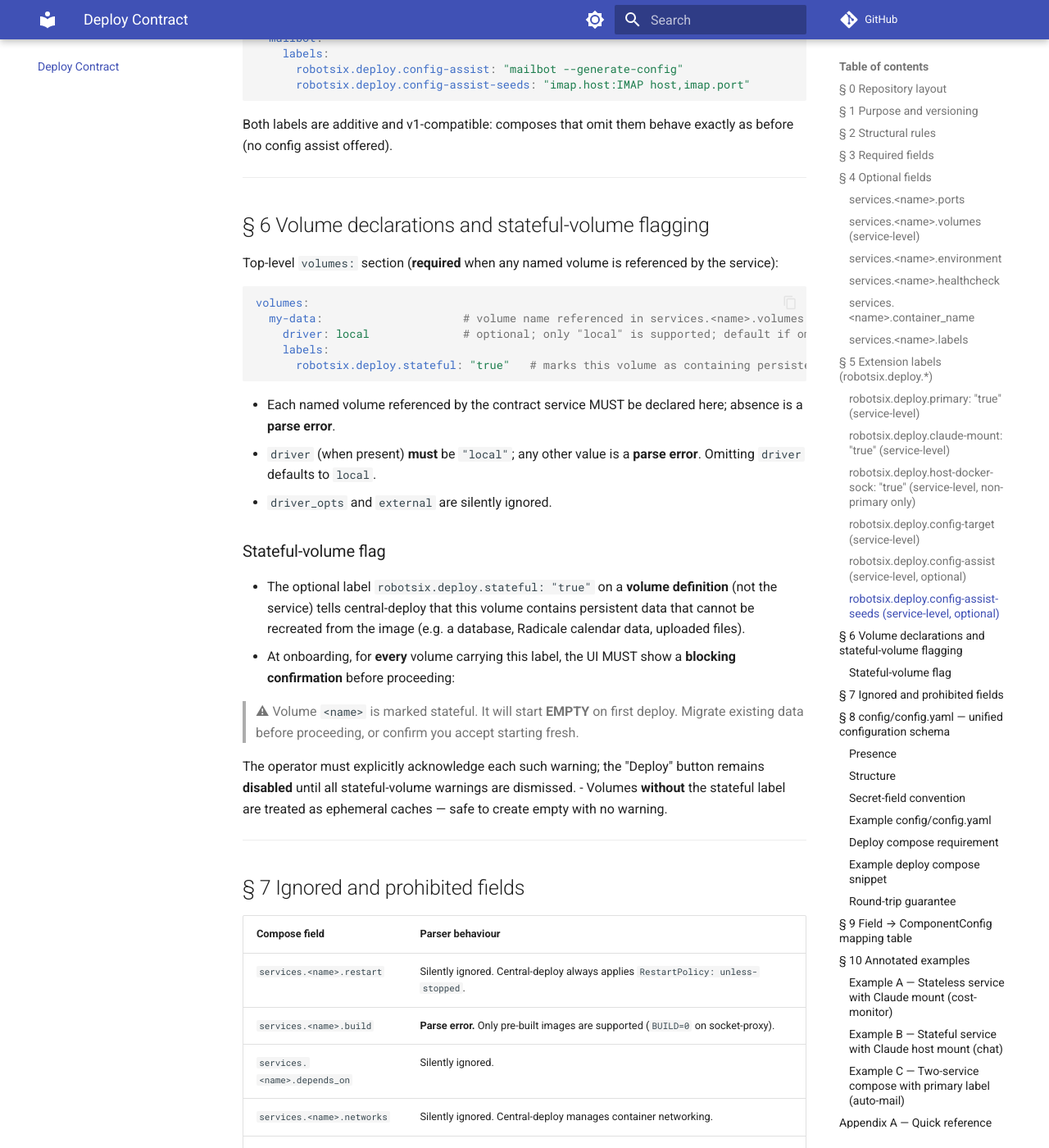
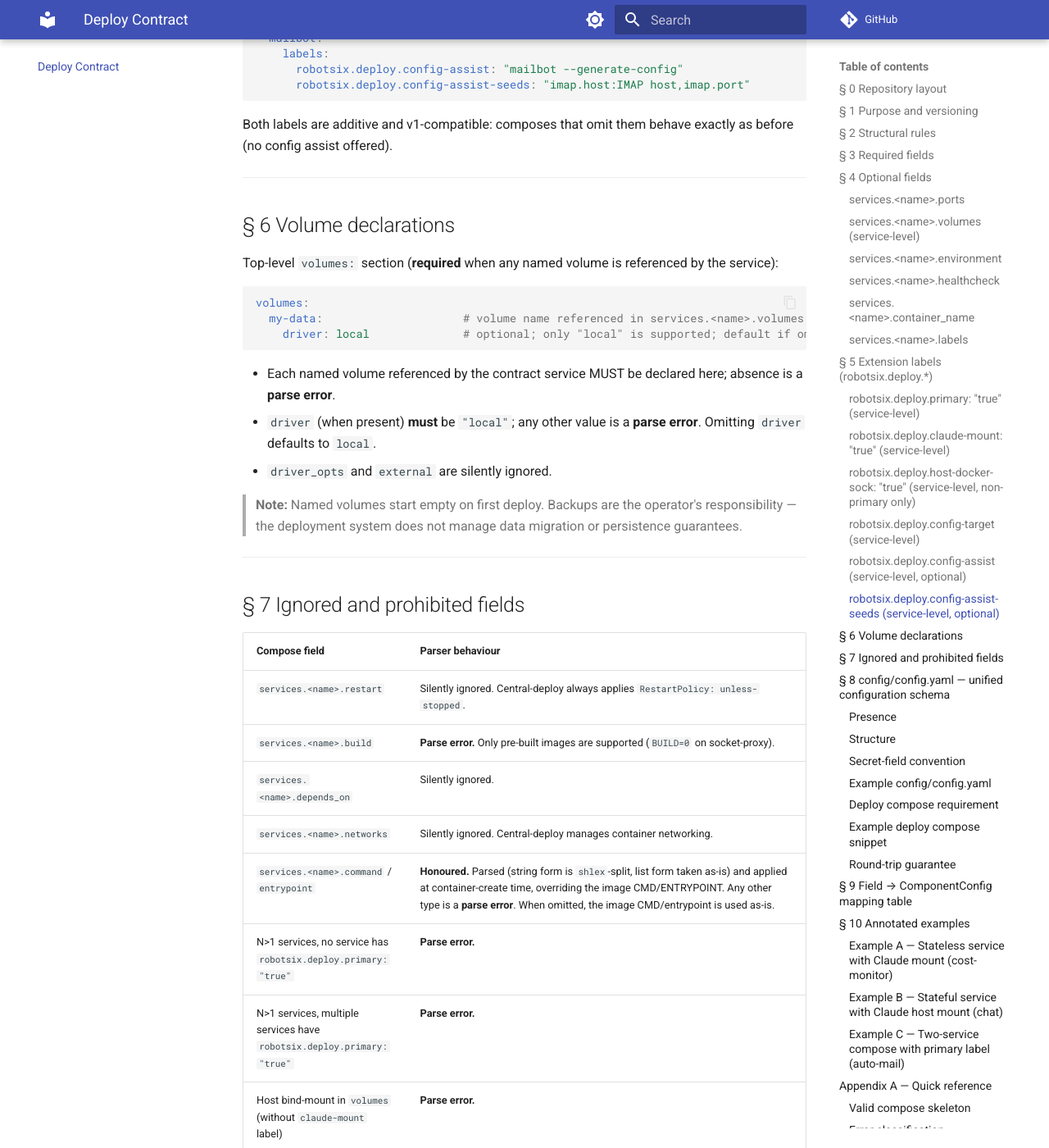
Before and after one commit to damien-robotsix/robotsix-central-deploy, an MkDocs documentation site: the page built from docs/DEPLOY_CONTRACT.md, in a window 1280 px wide and 1400 px high, scrolled down 6163 px. Shown: the whole window at 82% size. Built offline with MkDocs 1.6.1 and Material for MkDocs 9.7.7, drawn with Linux system fonts in a browser that asks for light colours; comment, search, counter and statistics services are not loaded; some of the changed text lies outside the part shown.

Commit message:
mill: Remove the robotsix.deploy.stateful label from the deploy contract (20260703T110407Z-remove-the-robotsix-deploy-stateful-labe-6b34)

````diff
--- a/docs/DEPLOY_CONTRACT.md
+++ b/docs/DEPLOY_CONTRACT.md
@@ -268,7 +268,7 @@ exactly as before (no config assist offered).
 
 ---
 
-## § 6  Volume declarations and stateful-volume flagging
+## § 6  Volume declarations
 
 Top-level `volumes:` section (**required** when any named volume is
 referenced by the service):
@@ -277,8 +277,6 @@ referenced by the service):
 volumes:
   my-data:                     # volume name referenced in services.<name>.volumes
     driver: local              # optional; only "local" is supported; default if omitted
-    labels:
-      robotsix.deploy.stateful: "true"   # marks this volume as containing persistent state
 ```
 
 - Each named volume referenced by the contract service MUST be declared here;
@@ -287,24 +285,9 @@ volumes:
   error**.  Omitting `driver` defaults to `local`.
 - `driver_opts` and `external` are silently ignored.
 
-### Stateful-volume flag
-
-- The optional label `robotsix.deploy.stateful: "true"` on a **volume
-  definition** (not the service) tells central-deploy that this volume
-  contains persistent data that cannot be recreated from the image (e.g. a
-  database, Radicale calendar data, uploaded files).
-- At onboarding, for **every** volume carrying this label, the UI MUST show a
-  **blocking confirmation** before proceeding:
-
-  > ⚠ Volume `<name>` is marked stateful. It will start **EMPTY** on first
-  > deploy. Migrate existing data before proceeding, or confirm you accept
-  > starting fresh.
-
-  The operator must explicitly acknowledge each such warning; the "Deploy"
-  button remains **disabled** until all stateful-volume warnings are
-  dismissed.
-- Volumes **without** the stateful label are treated as ephemeral caches —
-  safe to create empty with no warning.
+> **Note:** Named volumes start empty on first deploy. Backups are the
+> operator's responsibility — the deployment system does not manage data
+> migration or persistence guarantees.
 
 ---
 
@@ -383,9 +366,7 @@ services:
     volumes:
       - myapp-config:/app/config
 volumes:
-  myapp-config:
-    labels:
-      robotsix.deploy.stateful: "true"
+  myapp-config: {}
 ```
 
 ### Round-trip guarantee
@@ -413,7 +394,6 @@ Reference: `src/robotsix_central_deploy/registry/models.py`
 | `labels.robotsix.deploy.primary: "true"` | *(parser gate)* | Designates primary service. Not stored in `ComponentConfig`; drives the sibling split. |
 | `labels.robotsix.deploy.config-target` | `ComponentConfig.config_volume` | Full in-container path to config.yaml. Resolved to the named-volume name from the matching volume mount. Required when `config/config.yaml` is present. |
 | Non-primary service entire block | `ComponentConfig.siblings[*]` (`ServiceConfig`) | One `ServiceConfig` per sibling. |
-| `volumes.<name>.labels.robotsix.deploy.stateful: "true"` | *(onboarding gate)* | Triggers blocking UI warning per volume.  Stored on the component spec as a per-volume flag. |
 
 ---
 
@@ -443,9 +423,7 @@ services:
       retries: 3
       start_period: 15s
 volumes:
-  cost-data:
-    labels:
-      robotsix.deploy.stateful: "true"
+  cost-data: {}
 ```
 
 ### Example B — Stateful service with Claude host mount (chat)
@@ -477,11 +455,6 @@ services:
 volumes:
   chat-data:
     driver: local   # only supported driver
-    labels:
-      # Marks this volume as containing persistent state.
-      # central-deploy will show a blocking warning at onboarding:
-      # "Volume chat-data will start EMPTY — migrate existing data."
-      robotsix.deploy.stateful: "true"
 ```
 
 ### Example C — Two-service compose with primary label (auto-mail)
@@ -514,9 +487,7 @@ services:
       - mail-spool:/data
 
 volumes:
-  mail-spool:
-    labels:
-      robotsix.deploy.stateful: "true"
+  mail-spool: {}
 ```
 
 In this example:
@@ -524,7 +495,7 @@ In this example:
 - Primary container: `auto-mail` (or overridden by `container_name:` on `board`).
 - Sibling container: `auto-mail-ingester` (derived from `<name>-ingester`).
 - Gateway route: `deploy.robotsix.net/auto-mail/*` → primary's port 8202.
-- `mail-spool` volume declared at top level and flagged stateful → UI warning at onboard.
+- `mail-spool` volume declared at top level.
 
 ---
 
@@ -564,8 +535,6 @@ services:
 volumes:                                # required iff any service has named volumes
   <volume-name>:
     driver: local
-    labels:
-      robotsix.deploy.stateful: "true"  # optional
 ```
 
 ### Error classification
````
Also changed, not shown: CHANGELOG.md (+1 -0 lines), changelog.d/20260703T110407Z-remove-the-robotsix-deploy-stateful-labe-6b34.misc.md (added, +1 -0 lines), src/robotsix_central_deploy/ui/dashboard.html (+4 -12 lines), docs/openapi.json, 12 other files.
